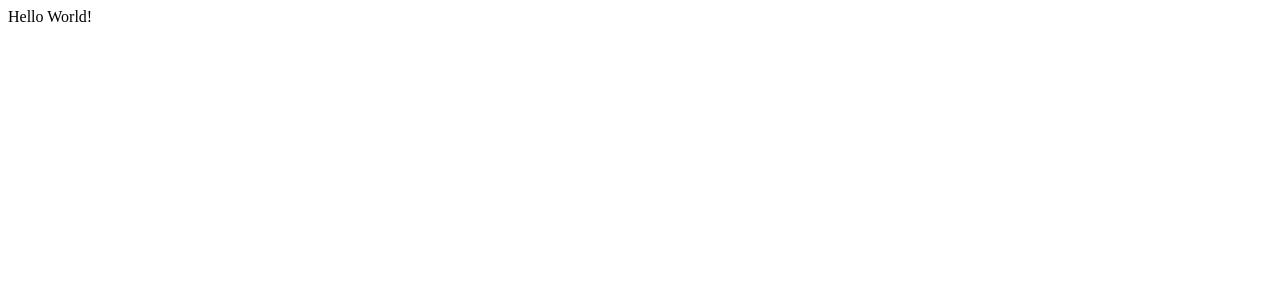
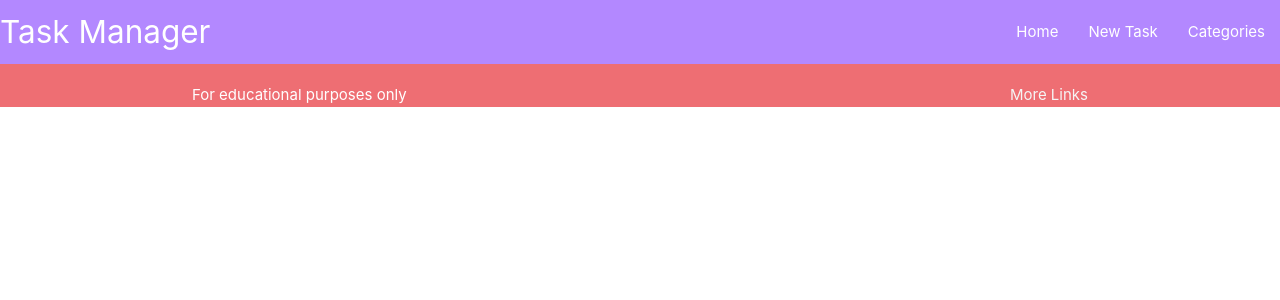
Before and after one commit to HinaKhan94/Flask-task-manager, a Flask app: page / in a window 1280 px wide. Before the commit the part shown is almost empty. Shown: the top 300 px of the page. Run offline with Flask 3, Linux system fonts and the light colour scheme.

Commit message:
add navbar to homepage

```diff
--- a/taskmanager/templates/base.html
+++ b/taskmanager/templates/base.html
@@ -3,11 +3,53 @@
 <head>
     <meta charset="UTF-8">
     <meta name="viewport" content="width=device-width, initial-scale=1.0">
+    <link rel="stylesheet" href="https://cdnjs.cloudflare.com/ajax/libs/font-awesome/6.4.2/css/all.min.css" integrity="sha512-z3gLpd7yknf1YoNbCzqRKc4qyor8gaKU1qmn+CShxbuBusANI9QpRohGBreCFkKxLhei6S9CQXFEbbKuqLg0DA==" crossorigin="anonymous" referrerpolicy="no-referrer" />
+    <link rel="stylesheet" href="https://cdnjs.cloudflare.com/ajax/libs/materialize/1.0.0/css/materialize.min.css" type="text/css">
+    <link rel="stylesheet" href="{{ url_for('static', filename='css/style.css' )}}" type="text/css">
+
     <title>Task Manager</title>
 </head>
 <body>
 
-    Hello World!
+    <header>
+        <!--Top Navbar-->
+        <nav class="deep-purple accent-1">
+            <div class="nav-wrapper">
+              <a href="{{ url_for('home')}}" class="brand-logo">Task Manager</a>
+              <a href="#" data-target="mobile-demo" class="sidenav-trigger"><i class="fas fa-bars"></i></a>
+              <ul class="right hide-on-med-and-down">
+                <li><a href="{{ url_for('home')}}">Home</a></li>
+                <li><a href="">New Task</a></li>
+                <li><a href="">Categories</a></li>
 
+              </ul>
+            </div>
+          </nav>
+
+          <!--Mobile Navbar-->
+          <ul class="sidenav" id="mobile-demo">
+            <li><a href="{{ url_for('home')}}">Home</a></li>
+            <li><a href="">New Task</a></li>
+            <li><a href="">Categories</a></li>
+
+          </ul>
+    </header>
+
+    <main class="container">
+        {% block content %}
+        {% endblock %}
+    </main>
+
+
+    <footer class="page-footer">
+        <div class="container">
+          For educational purposes only
+          <a class="grey-text text-lighten-4 right" href="#!">More Links</a>
+          </div>
+        </div>
+      </footer>
+
+    <script src="https://cdnjs.cloudflare.com/ajax/libs/materialize/1.0.0/js/materialize.min.js"></script>
+    <script src="(( url_for('static', filename='js/script.js')))"></script>
 </body>
 </html>
--- /dev/null
+++ b/taskmanager/templates/tasks.html
@@ -0,0 +1,6 @@
+{% extends "base.html" %}
+{% block content %}
+
+<h3 class="light-blue-text text-darken-4 center-align">Tasks</h3>
+
+{% endblock %}
```
